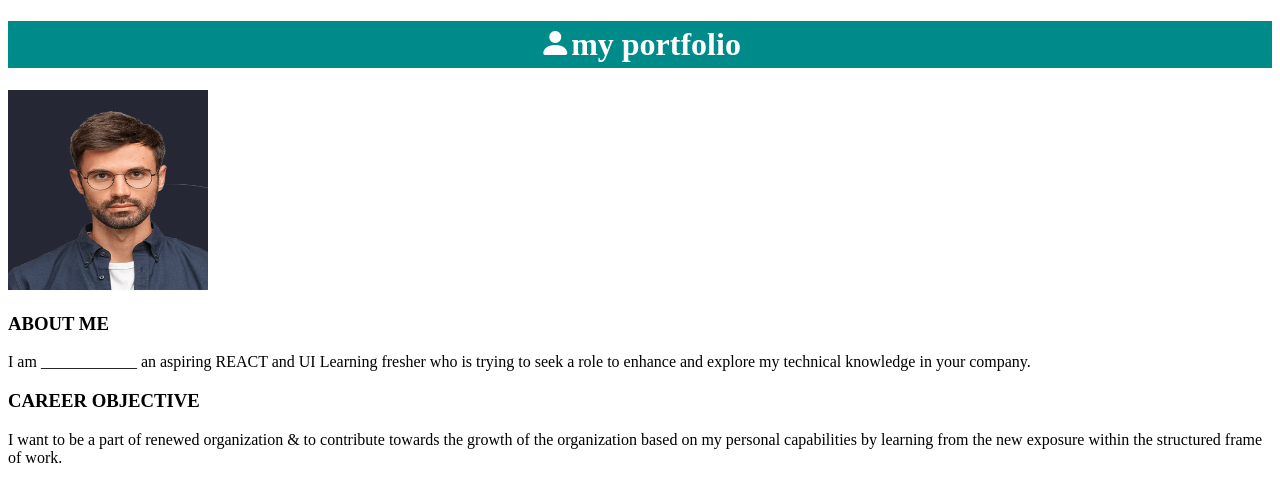
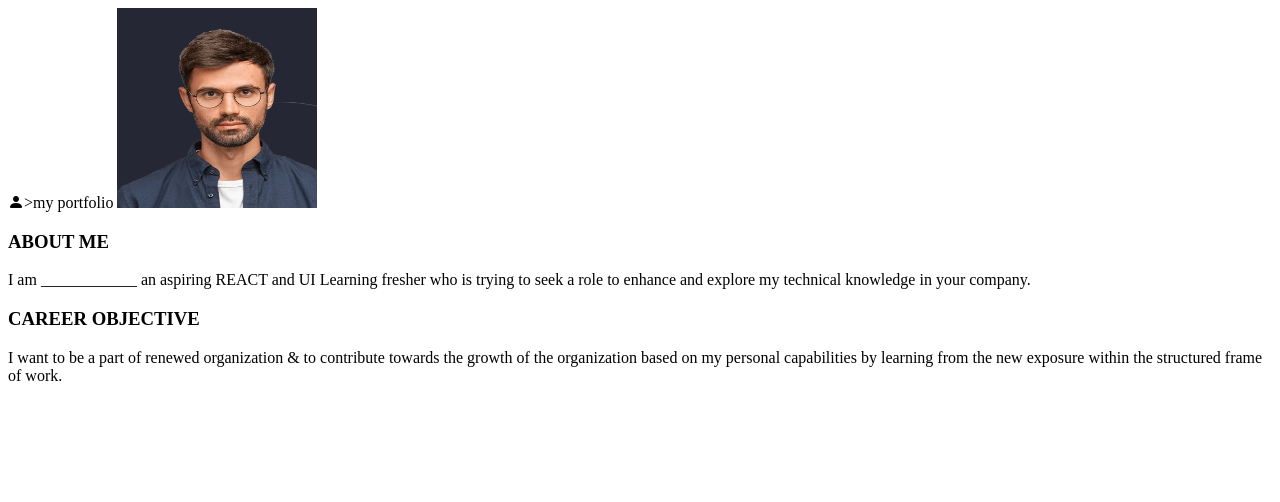
Before and after one commit to BULUNAHAK/ui-portfolio, a website: page index.html in a window 1280 px wide. Drawn offline with nearby package versions, Linux system fonts and the light colour scheme.

Commit message:
Update index.html

```diff
--- a/index.html
+++ b/index.html
@@ -9,7 +9,7 @@
     <link rel="stylesheet" href="https://cdn.jsdelivr.net/npm/bootstrap-icons@1.10.3/font/bootstrap-icons.css">
 </head>
 <body>
-    <h1 class="bi bi-person-fill">my portfolio</h1>
+    <h1<span class="bi bi-person-fill"></span>>my portfolio</h1>
     <img src="public/images/developer.png" width="200" height="200">
     <h3>ABOUT ME</h3>
     <p>I am ____________ an aspiring REACT and UI Learning fresher who is trying to seek a
```
